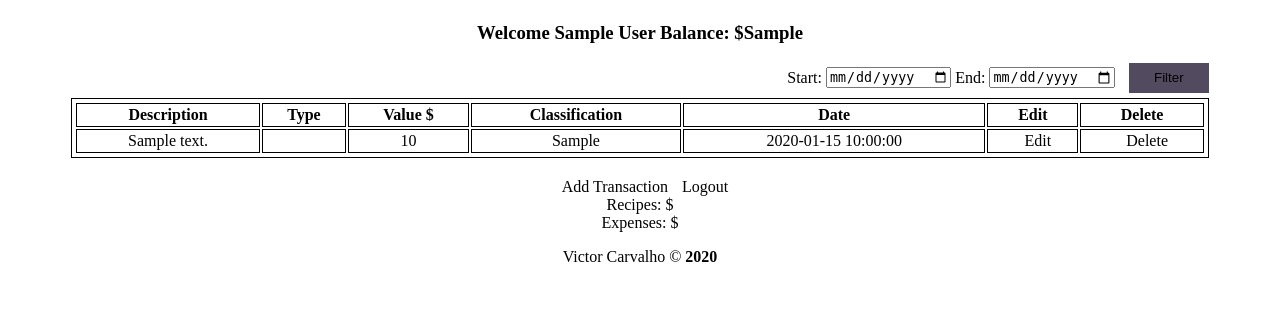
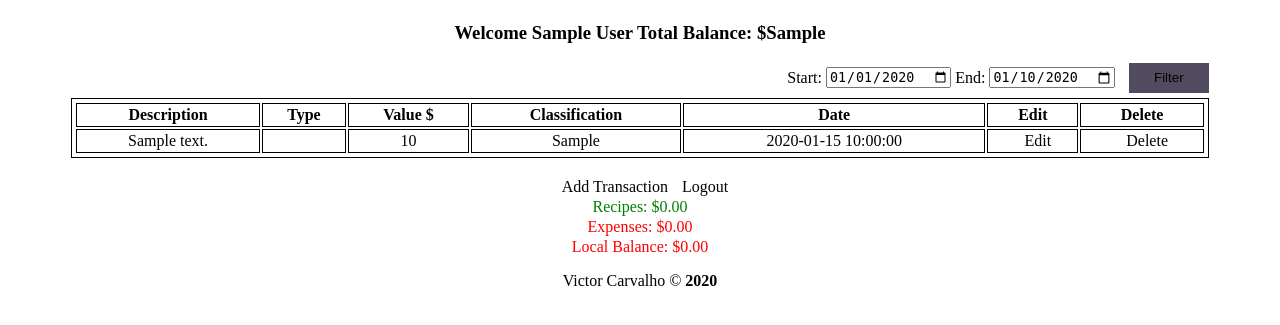
Before and after one commit to VictorCarvalho16/Fin2020, a PHP site: page /view/home.php in a window 1280 px wide. Shown: the part 150-475 px from the top of the page. Run offline with PHP 8.4, Linux system fonts and the light colour scheme; the visitor is signed in with stand-in values (Sample User, id 1); tables that the repository leaves empty or names only in its code hold one stand-in row (values such as "Sample post").

Commit message:
Insercao de filtros na Home

```diff
--- a/controller/listtransaction.php
+++ b/controller/listtransaction.php
@@ -2,8 +2,35 @@
 require_once '../model/transaction_dao.php';
 
 $transations = new TransactionDao();
+
+
+
+if(!empty($_SESSION['filter'])) {
+    $transations = $transations->readListFilter($_SESSION['id'], $_SESSION['filter'][0], $_SESSION['filter'][1]);
+    $recipe_balance = 0;
+    $expense_balance = 0;
+
+    foreach ($transations as $transation) {
+        echo "<tr>";
+        if($transation['price']){
+            if($transation['type'] == 'recipe'){
+                $recipe_balance += $transation['price'];
+            } else {
+                $expense_balance += $transation['price'];
+            }
+        }
+        foreach ($transation as $key=>$data) {
+            if($key != 'id'){
+                echo "<td>$data</td>";
+            }
+        }
+        $id = $transation['id'];
+        echo "<td><a href='../view/edittransaction.php\?id=$id'>Edit</a></td>";
+        echo "<td><a href='..\controller\deletetransaction.php\?id=$id'>Delete</a></td>";
+        echo "</tr>";
+    }
+} else {
     $transations = $transations->readList($_SESSION['id']);
-
     foreach ($transations as $transation) {
         echo "<tr>";
         foreach ($transation as $key=>$data) {
@@ -16,3 +43,4 @@ foreach ($transations as $transation) {
         echo "<td><a href='..\controller\deletetransaction.php\?id=$id'>Delete</a></td>";
         echo "</tr>";
     }
+}
--- a/controller/user.php
+++ b/controller/user.php
@@ -8,4 +8,4 @@ foreach ($user as $key => $price) {
     $$key = $price;
 }
 $user = new User($name, $email, $user_name, $password, $id, $balance_value);
-echo "<h3>Welcome ".$user->getName()." Balance: $".$user->getBalance_value()."</h3>";
+echo "<h3>Welcome ".$user->getName()." Total Balance: $".$user->getBalance_value()."</h3>";
--- a/model/transaction_dao.php
+++ b/model/transaction_dao.php
@@ -30,6 +30,25 @@ class TransactionDao {
 
         $stmt = Connection::getConn()->prepare($sql);
         $stmt->bindValue(1, $id_user);
+
+        $stmt->execute();
+
+        try{
+            $stmt->execute();
+            return $stmt->fetchAll(PDO::FETCH_ASSOC);
+        }catch(PDOException $e){
+            $_SESSION['message'] =  "Error in Select";
+            header("location: ../view/home.php");
+        }
+    }
+
+    public function readListFilter($id_user, $start_date, $end_date) {
+        $sql = "SELECT id, description, type, price, classification, date  FROM ee2AvKRmqU.transaction WHERE id_user = ? AND date >= ? AND date <= ?";
+
+        $stmt = Connection::getConn()->prepare($sql);
+        $stmt->bindValue(1, $id_user);
+        $stmt->bindValue(2, $start_date);
+        $stmt->bindValue(3, $end_date);
 
         $stmt->execute();
 
--- a/view/home.php
+++ b/view/home.php
@@ -20,8 +20,8 @@
     <div id="home">
         <?php require_once '../controller/user.php'; ?>
         <form action="/controller/filter.php" id='filter-form'>
-            Start: <input type="date" name="start-date" id="start-date">
-            End: <input type="date" name="end-date" id="end-date">
+            Start: <input type="date" name="start-date" id="start-date" value="<?php echo date("Y-m-01");?>">
+            End: <input type="date" name="end-date" id="end-date" value="<?php echo date("Y-m-d");?>">
             <button type="submit" id='filter'>Filter</button>
         </form>
         <table>
@@ -39,8 +39,15 @@
         <a href="addtransaction.php">Add Transaction</a>
         <a href="../controller/logout.php">Logout</a>
         <?php
-            echo '<br>Recipes: $'.$recipe_balance;
-            echo '<br>Expenses: $'.$expense_balance;
+            echo '<p class="results green">Recipes: $'.number_format($recipe_balance, 2).'</p>';
+            echo '<p class="results red">Expenses: $'.number_format($expense_balance, 2).'</p>';
+            $local_balance = ($recipe_balance - $expense_balance);
+            if ($local_balance > 0) {
+                echo '<p class="results green">Local Balance: $'.number_format($local_balance, 2).'</p>';
+            } else {
+                echo '<p class="results red">Local Balance: $'.number_format($local_balance, 2).'</p>';
+            }
+
         ?>
     </div>
     <footer>
--- a/view/styles/main.css
+++ b/view/styles/main.css
@@ -105,3 +105,12 @@ footer {
     width:95%;
     margin: 0 auto;
 }
+p.results {
+    margin: 2px;
+}
+p.red {
+    color: red;
+}
+p.green {
+    color: green;
+}
```
Also changed, not shown: controller/filter.php (+9 -0 lines). Lines whose indentation alone changed are shown as unchanged.
